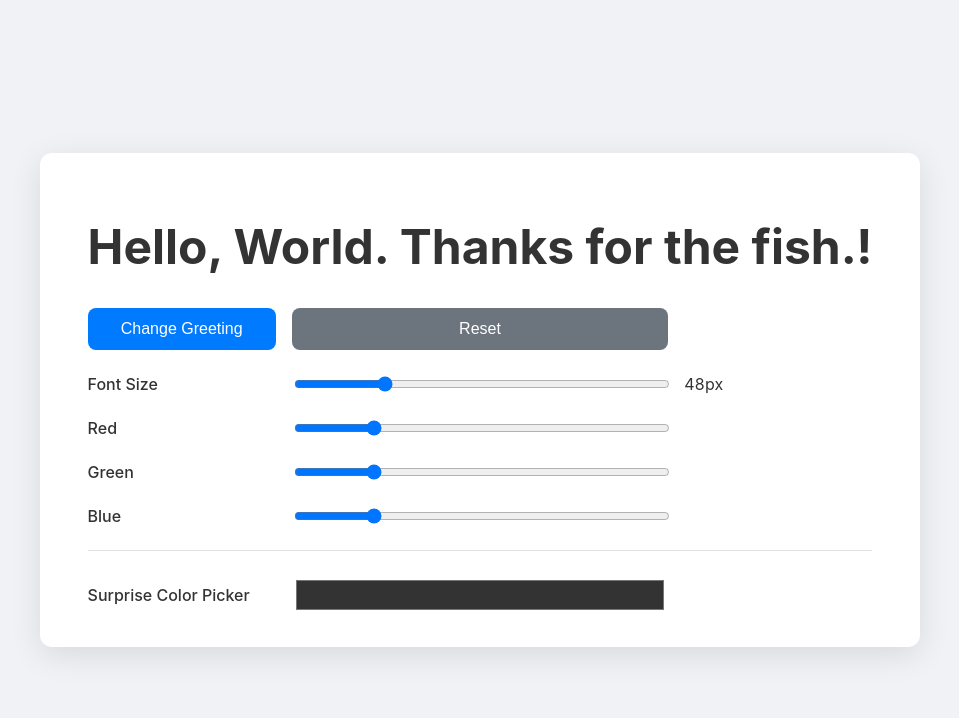
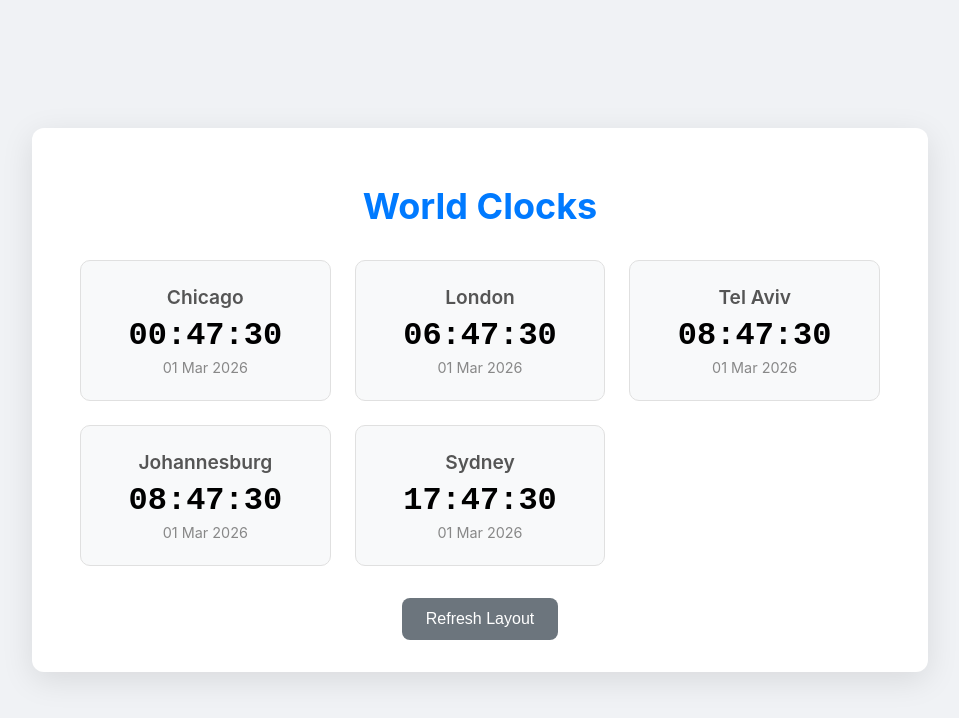
Before and after one commit to aviperpinyal/hello-world, a plain HTML site: page index.html in a window 1280 px wide. Shown: the whole page, without its empty margins (160-1119 px from the left). Drawn offline with Linux system fonts and the light colour scheme.

Commit message:
feat: replace hello world with world clocks for Chicago, London, Tel Aviv, Joburg, Sydney

```diff
--- a/index.html
+++ b/index.html
@@ -3,43 +3,41 @@
 <head>
     <meta charset="UTF-8">
     <meta name="viewport" content="width=device-width, initial-scale=1.0">
-    <title>Majordomo's Control Panel</title>
+    <title>Majordomo's World Clock</title>
     <link rel="stylesheet" href="style.css">
 </head>
 <body>
     <main>
-        <h1 id="greeting">Hello, World. Thanks for the fish.!</h1>
+        <h1 id="greeting">World Clocks</h1>
+        <div class="clock-container">
+            <div class="clock" id="clock-chicago">
+                <div class="city">Chicago</div>
+                <div class="time">--:--:--</div>
+                <div class="date">-- --- ----</div>
+            </div>
+            <div class="clock" id="clock-london">
+                <div class="city">London</div>
+                <div class="time">--:--:--</div>
+                <div class="date">-- --- ----</div>
+            </div>
+            <div class="clock" id="clock-tel-aviv">
+                <div class="city">Tel Aviv</div>
+                <div class="time">--:--:--</div>
+                <div class="date">-- --- ----</div>
+            </div>
+            <div class="clock" id="clock-johannesburg">
+                <div class="city">Johannesburg</div>
+                <div class="time">--:--:--</div>
+                <div class="date">-- --- ----</div>
+            </div>
+            <div class="clock" id="clock-sydney">
+                <div class="city">Sydney</div>
+                <div class="time">--:--:--</div>
+                <div class="date">-- --- ----</div>
+            </div>
+        </div>
         <div class="controls">
-            <div class="control-group">
-                <button id="changeTextBtn">Change Greeting</button>
-                <button id="resetBtn">Reset</button>
-            </div>
-
-            <div class="control-group">
-                <label for="size-slider">Font Size</label>
-                <input type="range" id="size-slider" min="24" max="128" value="48">
-                <span id="size-value">48px</span>
-            </div>
-
-            <div class="control-group">
-                <label for="red-slider">Red</label>
-                <input type="range" class="color-slider" id="red-slider" min="0" max="255" value="51">
-            </div>
-
-            <div class="control-group">
-                <label for="green-slider">Green</label>
-                <input type="range" class="color-slider" id="green-slider" min="0" max="255" value="51">
-            </div>
-
-            <div class="control-group">
-                <label for="blue-slider">Blue</label>
-                <input type="range" class="color-slider" id="blue-slider" min="0" max="255" value="51">
-            </div>
-
-            <div class="control-group surprise">
-                <label for="color-picker">Surprise Color Picker</label>
-                <input type="color" id="color-picker" value="#333333">
-            </div>
+            <button id="resetBtn">Refresh Layout</button>
         </div>
     </main>
     <script src="script.js"></script>
--- a/script.js
+++ b/script.js
@@ -1,96 +1,66 @@
 document.addEventListener('DOMContentLoaded', () => {
-    // Element references
-    const greeting = document.getElementById('greeting');
-    const changeTextBtn = document.getElementById('changeTextBtn');
-    const resetBtn = document.getElementById('resetBtn');
-    const sizeSlider = document.getElementById('size-slider');
-    const sizeValue = document.getElementById('size-value');
-    const redSlider = document.getElementById('red-slider');
-    const greenSlider = document.getElementById('green-slider');
-    const blueSlider = document.getElementById('blue-slider');
-    const colorPicker = document.getElementById('color-picker');
-
-    const originalState = {
-        text: greeting.textContent,
-        color: '#333333',
-        size: '48px'
-    };
-
-    let alternateText = "It's Interactive!";
+    // --- Clock Configuration ---
+    const clockConfigs = [
+        { id: 'clock-chicago', city: 'Chicago', timezone: 'America/Chicago' },
+        { id: 'clock-london', city: 'London', timezone: 'Europe/London' },
+        { id: 'clock-tel-aviv', city: 'Tel Aviv', timezone: 'Asia/Jerusalem' },
+        { id: 'clock-johannesburg', city: 'Johannesburg', timezone: 'Africa/Johannesburg' },
+        { id: 'clock-sydney', city: 'Sydney', timezone: 'Australia/Sydney' }
+    ];
 
     // --- Functions ---
+    function updateClocks() {
+        const now = new Date();
 
-    function updateColor() {
-        const r = redSlider.value;
-        const g = greenSlider.value;
-        const b = blueSlider.value;
-        const rgbColor = `rgb(${r}, ${g}, ${b})`;
-        greeting.style.color = rgbColor;
+        clockConfigs.forEach(config => {
+            const clockEl = document.getElementById(config.id);
+            if (!clockEl) return;
 
-        // Update color picker to match sliders
-        const hexColor = rgbToHex(parseInt(r), parseInt(g), parseInt(b));
-        if (colorPicker.value !== hexColor) {
-            colorPicker.value = hexColor;
-        }
+            const timeEl = clockEl.querySelector('.time');
+            const dateEl = clockEl.querySelector('.date');
+
+            try {
+                // Time Format
+                const timeStr = now.toLocaleTimeString('en-GB', {
+                    timeZone: config.timezone,
+                    hour: '2-digit',
+                    minute: '2-digit',
+                    second: '2-digit',
+                    hour12: false
+                });
+
+                // Date Format
+                const dateStr = now.toLocaleDateString('en-GB', {
+                    timeZone: config.timezone,
+                    day: '2-digit',
+                    month: 'short',
+                    year: 'numeric'
+                });
+
+                timeEl.textContent = timeStr;
+                dateEl.textContent = dateStr;
+            } catch (err) {
+                console.error(`Error formatting time for ${config.city}:`, err);
+                timeEl.textContent = 'Error';
+            }
+        });
     }
 
-    function updateSize() {
-        const newSize = `${sizeSlider.value}px`;
-        greeting.style.fontSize = newSize;
-        sizeValue.textContent = newSize;
-    }
+    // --- Initialization ---
+    updateClocks();
+    setInterval(updateClocks, 1000);
 
-    // --- Event Listeners ---
-
-    changeTextBtn.addEventListener('click', () => {
-        const currentText = greeting.textContent;
-        greeting.textContent = currentText === originalState.text ? alternateText : originalState.text;
-    });
-
-    sizeSlider.addEventListener('input', updateSize);
-    redSlider.addEventListener('input', updateColor);
-    greenSlider.addEventListener('input', updateColor);
-    blueSlider.addEventListener('input', updateColor);
-
-    colorPicker.addEventListener('input', () => {
-        const hex = colorPicker.value;
-        greeting.style.color = hex;
-
-        // Update sliders to match color picker
-        const { r, g, b } = hexToRgb(hex);
-        redSlider.value = r;
-        greenSlider.value = g;
-        blueSlider.value = b;
-    });
-
-    resetBtn.addEventListener('click', () => {
-        greeting.textContent = originalState.text;
-        greeting.style.color = originalState.color;
-        greeting.style.fontSize = originalState.size;
-
-        sizeSlider.value = 48;
-        sizeValue.textContent = '48px';
-
-        const { r, g, b } = hexToRgb(originalState.color);
-        redSlider.value = r;
-        greenSlider.value = g;
-        blueSlider.value = b;
-        colorPicker.value = originalState.color;
-    });
-
-
-    // --- Utility Functions ---
-
-    function rgbToHex(r, g, b) {
-        return "#" + ((1 << 24) + (r << 16) + (g << 8) + b).toString(16).slice(1).toLowerCase();
-    }
-
-    function hexToRgb(hex) {
-        const result = /^#?([a-f\d]{2})([a-f\d]{2})([a-f\d]{2})$/i.exec(hex);
-        return result ? {
-            r: parseInt(result[1], 16),
-            g: parseInt(result[2], 16),
-            b: parseInt(result[3], 16)
-        } : null;
+    // Refresh Button
+    const resetBtn = document.getElementById('resetBtn');
+    if (resetBtn) {
+        resetBtn.addEventListener('click', () => {
+            // Force quick flash for visual feedback
+            const container = document.querySelector('.clock-container');
+            container.style.opacity = '0.5';
+            setTimeout(() => {
+                container.style.opacity = '1';
+                updateClocks();
+            }, 100);
+        });
     }
 });
--- a/style.css
+++ b/style.css
@@ -5,7 +5,7 @@ body {
     display: flex;
     justify-content: center;
     align-items: center;
-    height: 100vh;
+    min-height: 100vh;
     margin: 0;
 }
 
@@ -15,54 +15,64 @@ main {
     border-radius: 12px;
     box-shadow: 0 8px 32px rgba(0,0,0,0.1);
     text-align: center;
+    width: 90%;
+    max-width: 800px;
 }
 
 h1 {
-    font-size: 48px;
+    font-size: 36px;
     margin-bottom: 2rem;
-    transition: all 0.2s ease-in-out;
+    color: #007aff;
+}
+
+.clock-container {
+    display: grid;
+    grid-template-columns: repeat(auto-fit, minmax(200px, 1fr));
+    gap: 1.5rem;
+    margin-bottom: 2rem;
+}
+
+.clock {
+    padding: 1.5rem;
+    background: #f8f9fa;
+    border-radius: 10px;
+    border: 1px solid #e0e0e0;
+    transition: transform 0.2s;
+}
+
+.clock:hover {
+    transform: translateY(-5px);
+    box-shadow: 0 4px 12px rgba(0,0,0,0.05);
+}
+
+.city {
+    font-size: 1.2rem;
+    font-weight: 600;
+    margin-bottom: 0.5rem;
+    color: #555;
+}
+
+.time {
+    font-size: 2rem;
+    font-weight: 700;
+    font-family: 'Courier New', Courier, monospace;
+    margin-bottom: 0.3rem;
+    color: #000;
+}
+
+.date {
+    font-size: 0.9rem;
+    color: #888;
 }
 
 .controls {
-    display: grid;
-    gap: 1.5rem;
-    min-width: 400px;
-}
-
-.control-group {
-    display: grid;
-    grid-template-columns: 1fr 2fr 1fr;
-    align-items: center;
-    gap: 1rem;
-    text-align: left;
-}
-
-.control-group.surprise {
-    border-top: 1px solid #e0e0e0;
-    padding-top: 1.5rem;
-}
-
-
-label {
-    font-weight: 500;
-}
-
-input[type="range"] {
-    width: 100%;
-}
-
-input[type="color"] {
-    width: 100%;
-    height: 40px;
-    border: none;
-    background: none;
-    cursor: pointer;
+    margin-top: 1rem;
 }
 
 button {
-    padding: 0.75rem 1rem;
+    padding: 0.75rem 1.5rem;
     border: none;
-    background-color: #007aff;
+    background-color: #6c757d;
     color: white;
     border-radius: 8px;
     cursor: pointer;
@@ -71,17 +81,5 @@ button {
 }
 
 button:hover {
-    background-color: #0056b3;
-}
-
-#resetBtn {
-    background-color: #6c757d;
-}
-
-#resetBtn:hover {
     background-color: #5a6268;
 }
-
-#size-value {
-    font-variant-numeric: tabular-nums;
-}
```
